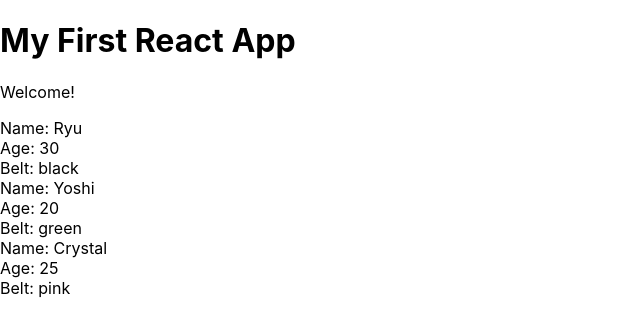
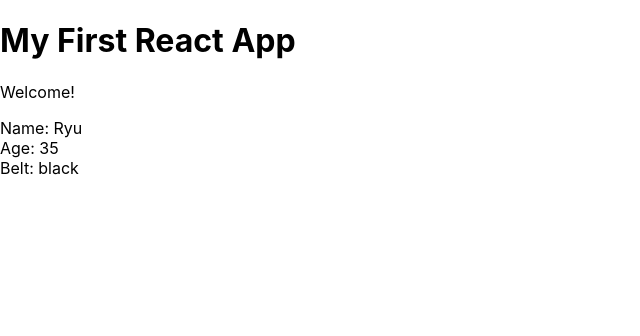
Before and after one commit to benjigray/react-redux-tut-2, a React (Create React App) app: page / in a window 1280 px wide. Shown: the top 336 px of the page, without its empty margins (0-640 px from the left). Built offline with nearby package versions, Linux system fonts and the light colour scheme.

Commit message:
outputs ninja list conditionally using if statement or a ternary operator

```diff
--- a/src/App.js
+++ b/src/App.js
@@ -5,7 +5,7 @@ class App extends Component {
 
   state = {
     ninjas: [
-      { name: 'Ryu', age: '30', belt: 'black', id: 1 },
+      { name: 'Ryu', age: '35', belt: 'black', id: 1 },
       { name: 'Yoshi', age: '20', belt: 'green', id: 2 },
       { name: 'Crystal', age: '25', belt: 'pink', id: 3 }
     ]
--- a/src/Ninjas.js
+++ b/src/Ninjas.js
@@ -2,15 +2,31 @@ import React from 'react';
 
 const Ninjas = ({ ninjas }) => {
 
+    // const ninjaList = ninjas.map(ninja => {
+    //     if (ninja.age > 20) {
+    //         return (
+    //             <div className='ninja' key={ninja.id}>
+    //                 <div>Name: { ninja.name }</div>
+    //                 <div>Age: { ninja.age }</div>
+    //                 <div>Belt: { ninja.belt }</div>
+    //             </div>
+    //         )
+    //     } else {
+            // return null;
+            // }
+    // })
+
     const ninjaList = ninjas.map(ninja => {
-        return (
+        return ((ninja.age > 30) ? (
             <div className='ninja' key={ninja.id}>
                 <div>Name: { ninja.name }</div>
                 <div>Age: { ninja.age }</div>
                 <div>Belt: { ninja.belt }</div>
             </div>
-        )
-    })
+        ) : (
+            null
+        ))
+    });
 
     return (
         <div className='ninja-list'>
```
